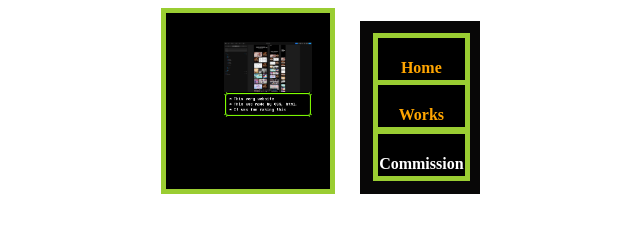
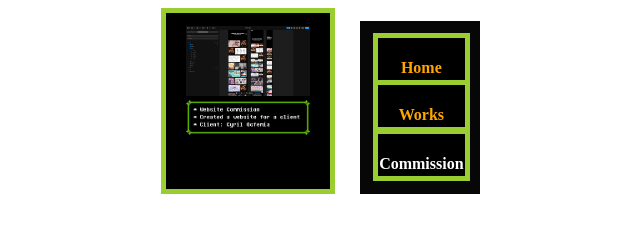
Before and after one commit to esponjateo/Website, a plain HTML site: page Commission.html in a window 1280 px wide. Shown: the whole page, without its empty margins (317-957 px from the left). Drawn offline with Linux system fonts and the light colour scheme.

Commit message:
YEAHHHHH

```diff
--- a/Commission.html
+++ b/Commission.html
@@ -53,10 +53,8 @@
 
 
         <div class="box1">
-            <ul class="Intro">
                 <img class="Images" src="Images/Commision_Website1.png" alt="">
-                <img class="text" src="Images/Text_Website.png" alt="">
-            </ul>
+                <img class="text" src="Images/CommissionWebsite1_Text.png" alt="">
         </div>
     </div>
 
```
Also changed, not shown: Images/CommissionWebsite1_Text.png (added).
